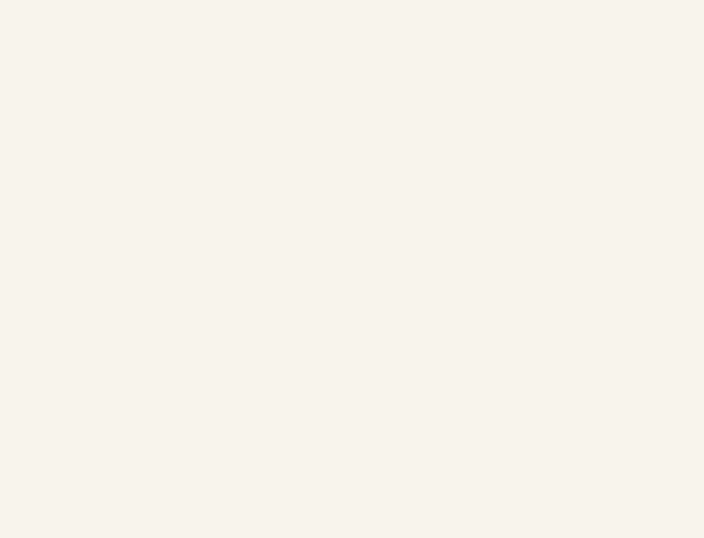
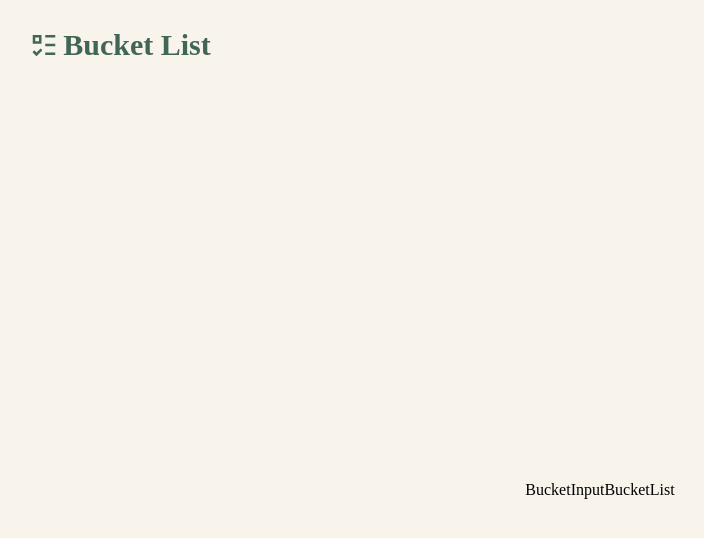
Before and after one commit to Kang-Gyeongwon/bucketList13front, a React (Create React App) app: page /bucketlist in a window 1280 px wide. Shown: the top 538 px of the page, without its empty margins (40-744 px from the left). Built offline with nearby package versions, Linux system fonts and the light colour scheme; a web font is replaced by a local one.

Commit message:
docs: 기본적인 구조 생성

```diff
--- a/src/App.jsx
+++ b/src/App.jsx
@@ -1,6 +1,6 @@
 import { BrowserRouter, Route, Routes } from "react-router-dom";
 import HomePage from "./pages/home";
-import BucketList from "./pages/bucketlist";
+import BucketLists from "./pages/bucketlists";
 import { GlobalStyle } from "./style/GlobalStyle";
 
 const App = () => {
@@ -10,7 +10,7 @@ const App = () => {
       <BrowserRouter>
         <Routes>
           <Route path="/" element={<HomePage />} />
-          <Route path="/bucketlist" element={<BucketList />} />
+          <Route path="/bucketlist" element={<BucketLists />} />
         </Routes>
       </BrowserRouter>
     </>
--- /dev/null
+++ b/src/components/bucketList/BucketInput/index.jsx
@@ -0,0 +1,5 @@
+const BucketInput = () =>{
+  return <>BucketInput</>
+}
+
+export default BucketInput
--- a/src/pages/bucketlist/index.jsx
+++ b/src/components/bucketList/BucketList/index.jsx
@@ -1,9 +1,5 @@
 const BucketList = () => {
-  return (
-    <>
-      <div></div>
-    </>
-  );
+  return <>BucketList</>;
 };
 
 export default BucketList;
--- /dev/null
+++ b/src/pages/bucketlists/index.jsx
@@ -0,0 +1,18 @@
+import BucketInput from "../../components/bucketList/BucketInput";
+import BucketList from "../../components/bucketList/BucketList";
+import { BodyContainer } from "../../components/shared/BodyContainer/styled";
+import Header from "../../components/shared/Header";
+
+const BucketLists = () => {
+  return (
+    <>
+      <Header />
+      <BodyContainer>
+        <BucketInput />
+        <BucketList />
+      </BodyContainer>
+    </>
+  );
+};
+
+export default BucketLists;
```
Also changed, not shown: src/components/bucketList/BucketInput/styled.jsx (added), src/components/bucketList/BucketList/styled.jsx (added).
